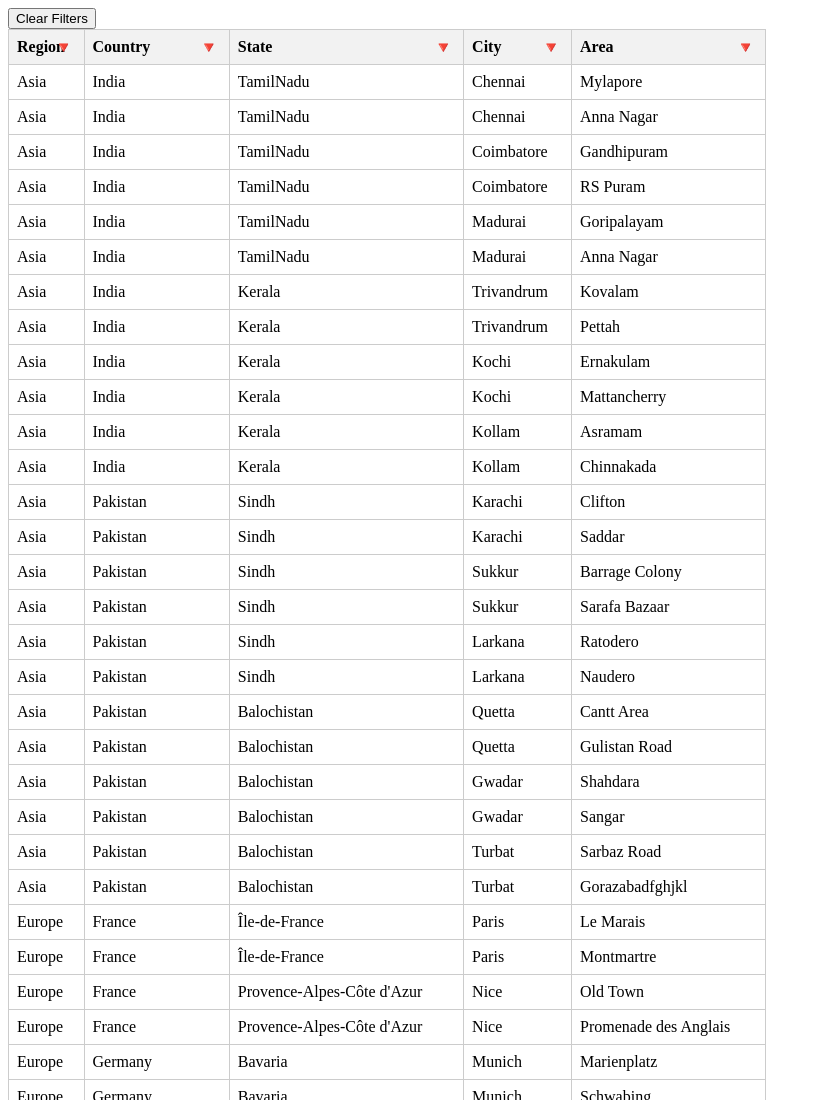
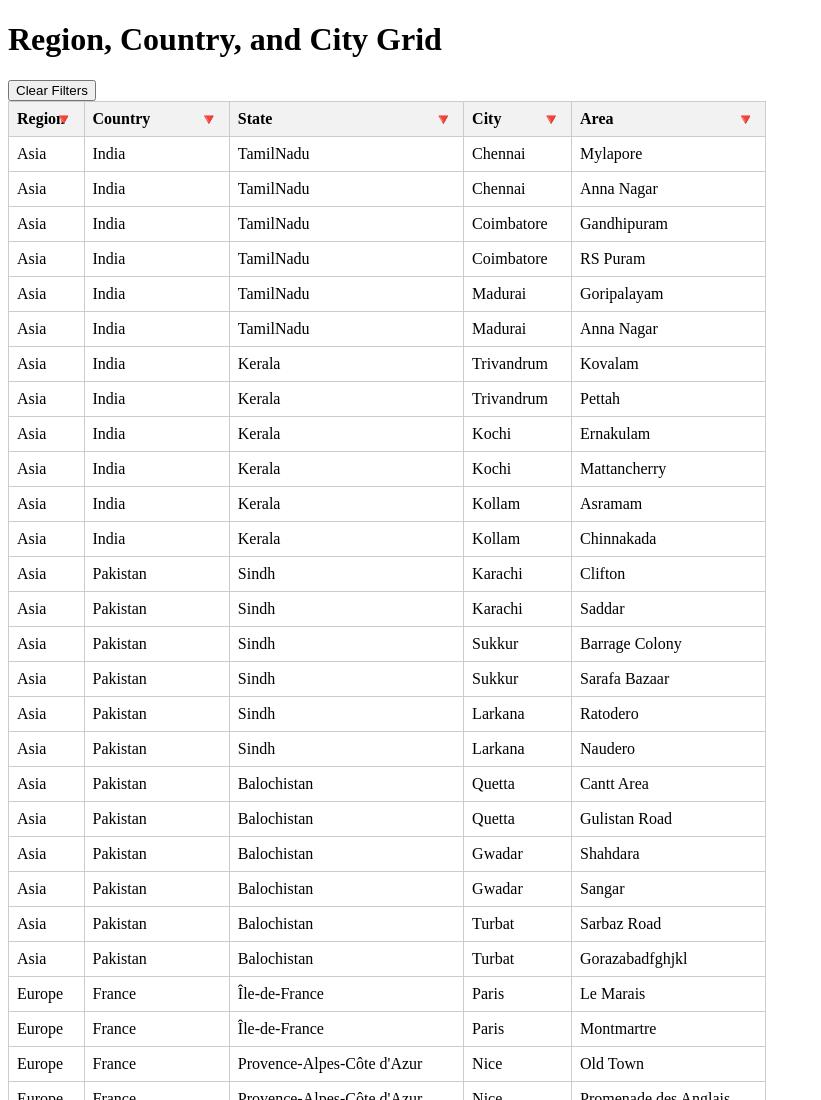
Before and after one commit to Azdel1/Project-2, a plain HTML site: page index.html in a window 1280 px wide. Shown: the top 1100 px of the page, without its empty margins (0-821 px from the left). Drawn offline with nearby package versions, Linux system fonts and the light colour scheme.

Commit message:
With heading

```diff
--- a/index.html
+++ b/index.html
@@ -51,7 +51,7 @@
 
 <body ng-controller="GridController">
 
-    <!-- <h1>Region, Country, and City Grid</h1> -->
+    <h1>Region, Country, and City Grid</h1>
 
     <button ng-click="clearAllFilters()">Clear Filters</button>
 
```
